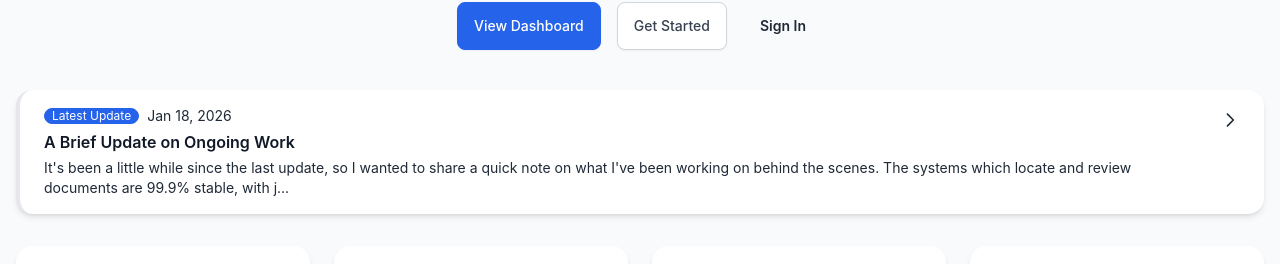
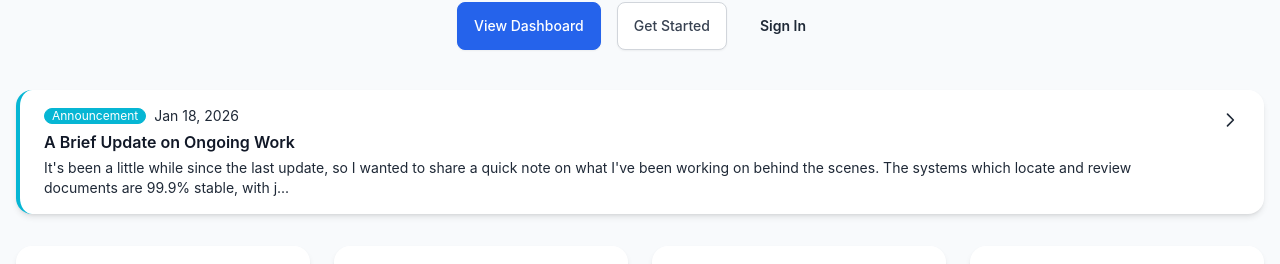
Before and after one commit to arbowl/beacon-hill-tracker, a React (Vite) app in the folder frontend/: page / in a window 1280 px wide. Shown: the part 482-746 px from the top of the page. Built offline with nearby package versions, Linux system fonts and the light colour scheme; no server answers.

Commit message:
Preview update type on home page

```diff
--- a/frontend/src/pages/HomePage.tsx
+++ b/frontend/src/pages/HomePage.tsx
@@ -11,6 +11,32 @@ const HomePage: React.FC = () => {
   const { metadata: globalMetadata, loading: globalMetadataLoading } = useGlobalMetadata()
 
   const latestUpdate = updates[updates.length - 1]
+
+  const typeBadgeClass = (() => {
+    switch (latestUpdate?.type?.toLowerCase()) {
+      case 'alert': return 'badge-error'
+      case 'status': return 'badge-info'
+      case 'update': return 'badge-success'
+      case 'announcement': return 'bg-cyan-500 text-white border-cyan-500'
+      case 'insight': return 'badge-warning'
+      default: return 'badge-primary'
+    }
+  })()
+
+  const typeBorderClass = (() => {
+    switch (latestUpdate?.type?.toLowerCase()) {
+      case 'alert': return 'border-error'
+      case 'status': return 'border-info'
+      case 'update': return 'border-success'
+      case 'announcement': return 'border-cyan-500'
+      case 'insight': return 'border-orange-500'
+      default: return 'border-primary'
+    }
+  })()
+
+  const typeLabel = latestUpdate?.type
+    ? latestUpdate.type.charAt(0).toUpperCase() + latestUpdate.type.slice(1).toLowerCase()
+    : 'Update'
   const previewText = latestUpdate?.content
     .replace(/#{1,6}\s+/g, '')
     .replace(/\[([^\]]+)\]\([^)]+\)/g, '$1')
@@ -76,12 +102,12 @@ const HomePage: React.FC = () => {
       {/* Latest Update Banner */}
       {latestUpdate && (
         <Link to="/updates" className="block group">
-          <div className="card bg-base-100 shadow-md border-l-4 border-primary hover:shadow-lg transition-shadow">
+          <div className={`card bg-base-100 shadow-md border-l-4 ${typeBorderClass} hover:shadow-lg transition-shadow`}>
             <div className="card-body py-4 px-6">
               <div className="flex items-start justify-between gap-4">
                 <div className="flex-1 min-w-0">
                   <div className="flex items-center gap-2 mb-1">
-                    <span className="badge badge-primary badge-sm">Latest Update</span>
+                    <span className={`badge badge-sm ${typeBadgeClass}`}>{typeLabel}</span>
                     <span className="text-sm text-base-content/50">{formatDateOnly(latestUpdate.date)}</span>
                   </div>
                   <h3 className="font-semibold text-gray-900 group-hover:text-primary transition-colors">
```
